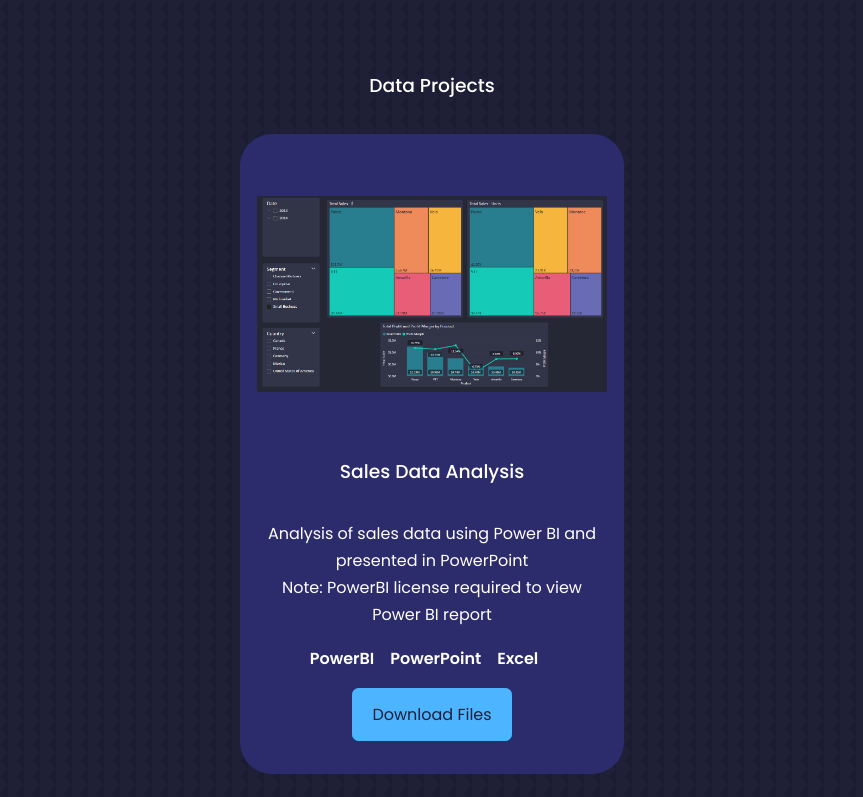
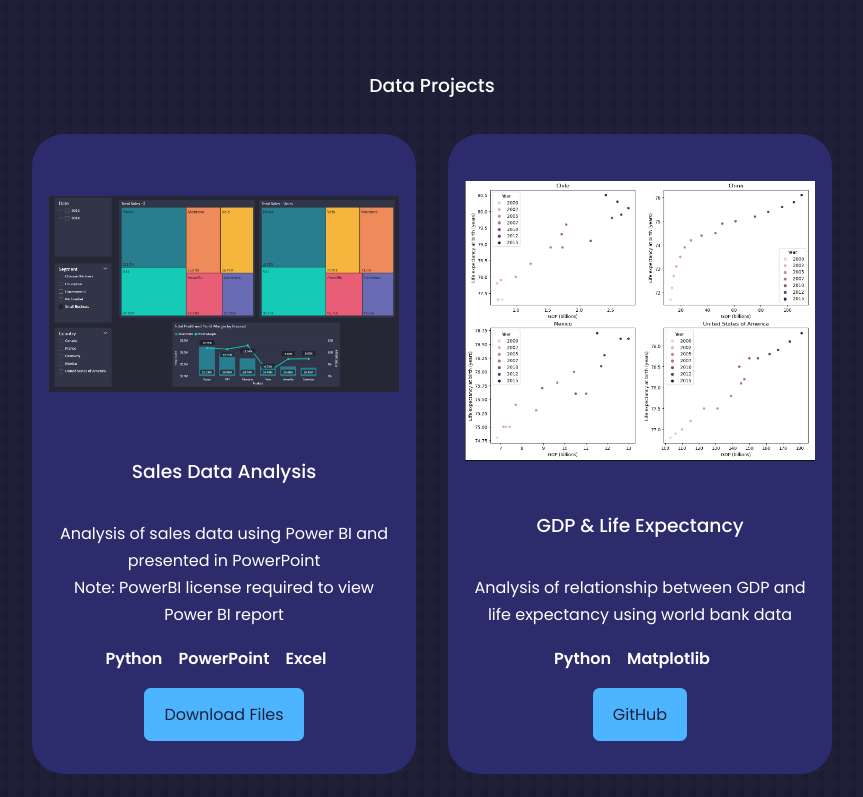
Before and after one commit to YSquid/react-portfolio-website, a React (Create React App) app: page / in a window 1280 px wide. Shown: the part 2783-3580 px from the top of the page, without its empty margins (208-1071 px from the left). Built offline with nearby package versions, Linux system fonts and the light colour scheme.

Commit message:
add gdp project. refactor data projects to include github

```diff
--- a/src/components/header/CTA.jsx
+++ b/src/components/header/CTA.jsx
@@ -1,5 +1,5 @@
 import React from 'react'
-import CV from '../../assets/CV.pdf'
+import CV from '../../assets/cv.pdf'
 
 const CTA = () => {
   return (
--- a/src/components/portfolio/Portfolio.jsx
+++ b/src/components/portfolio/Portfolio.jsx
@@ -2,56 +2,78 @@ import React from "react";
 import "./portfolio.css";
 import redditThumbnail from "../../assets/redditThumbnail.png";
 import mrkCBD from "../../assets/mrkCBD.png";
-import quoteMachine from '../../assets/quoteMachine.png'
-import appointmentPlanner from '../../assets/appointmentPlanner.png'
-import ahmadsEats from '../../assets/ahmadsEats.png'
-import FinancialReport from '../../assets/Financial-Report.zip'
-import salesData from '../../assets/sales-data.png'
+import quoteMachine from "../../assets/quoteMachine.png";
+import appointmentPlanner from "../../assets/appointmentPlanner.png";
+import ahmadsEats from "../../assets/ahmadsEats.png";
+import FinancialReport from "../../assets/Financial-Report.zip";
+import salesData from "../../assets/sales-data.png";
+import gdpLife from "../../assets/gdp_life.png"
 
 const dataProjects = [
   {
-    id: 'dp-ex1',
+    id: "dp-ex1",
     image: salesData,
-    type: 'powerBI',
+    type: "powerBI",
     title: "Sales Data Analysis",
+    report: FinancialReport,
+    description:
+      "Analysis of sales data using Power BI and presented in PowerPoint",
+    tech: ["Python", "PowerPoint", "Excel"],
+  },
+  {
+    id: "dp-gdp",
+    image: gdpLife,
+    github: "https://github.com/YSquid/gdp_life",
+    title: "GDP & Life Expectancy",
     preview: "https://github.com/YSquid/ecomm-client",
-    report: FinancialReport,
-    description: "Analysis of sales data using Power BI and presented in PowerPoint",
-    tech: ["PowerBI",  "PowerPoint", "Excel"],
+    description:
+      "Analysis of relationship between GDP and life expectancy using world bank data",
+    tech: ["Python", "Matplotlib"],
   },
-]
+];
 
 const webProjects = [
   {
-    id: 'wd-eats',
+    id: "wd-eats",
     image: ahmadsEats,
     title: "E-commerce Store",
     github: "https://github.com/YSquid/ecomm-client",
     site: "https://ahmads-eats.netlify.app/",
-    description: "A mock e-commerce store. Features - user registration/authentication, placing orders, and viewing order history.",
-    tech: ["React", "Node.js", "Express.js", "PostgreSQL", "HTML5", "CSS3", "Git/GitHub"],
+    description:
+      "A mock e-commerce store. Features - user registration/authentication, placing orders, and viewing order history.",
+    tech: [
+      "React",
+      "Node.js",
+      "Express.js",
+      "PostgreSQL",
+      "HTML5",
+      "CSS3",
+      "Git/GitHub",
+    ],
   },
 
   {
-    id: 'wd-reddit',
+    id: "wd-reddit",
     image: redditThumbnail,
     title: "Reddit Clone",
     github: "https://github.com/YSquid/reddit-minimal",
     site: "https://ak-reddit-minimal.netlify.app/",
-    description: "A basic functionality Reddit clone built with React and Redux. Utilizes the Reddit JSON API to fetch data from Reddit.",
+    description:
+      "A basic functionality Reddit clone built with React and Redux. Utilizes the Reddit JSON API to fetch data from Reddit.",
     tech: ["React", "Redux", "HTML5", "CSS3", "Git/GitHub", "Google Analytics"],
   },
   {
-    id: 'wd-quote',
+    id: "wd-quote",
     image: quoteMachine,
     title: "Random Quote Machine",
     github: "https://github.com/YSquid/react-quote-machine",
     site: "https://ak-react-quotes.netlify.app/",
-    description: "A web app that fetches random quotes with the option to tweet the quote in one click.",
+    description:
+      "A web app that fetches random quotes with the option to tweet the quote in one click.",
     tech: ["React", "Bootstrap", "HTML5", "CSS3", "Git/GitHub"],
   },
   {
-    id: 'wd-appt',
+    id: "wd-appt",
     image: appointmentPlanner,
     title: "React Appointment Planner",
     github: "https://github.com/YSquid/react-appointment-planner-challenge",
@@ -60,7 +82,7 @@ const webProjects = [
     tech: ["React", "HTML5", "CSS3", "Git/GitHub"],
   },
   {
-    id: 'wd-cbd',
+    id: "wd-cbd",
     image: mrkCBD,
     title: "CBD Brand Landing Page",
     github: "https://github.com/YSquid/mrk-landing",
@@ -77,22 +99,31 @@ const Portfolio = () => {
 
       <h3>Data Projects</h3>
       <div className="container portfolio__container data__projects">
-        {dataProjects.map(({ id, type, image, title, preview ,report, description, tech }) => {
+        {dataProjects.map(
+          ({ id, type, github, image, title, preview, report, description, tech }) => {
             return (
               <article key={id} className="portfolio__item">
+
                 <div className="portfolio__item-img">
+                  <img src={image} alt={title} />
+                </div>
 
-                  <img src={image} alt={title} />
-
-              </div>
                 <h3>{title}</h3>
-              <p className="project__description">{description} {type === "powerBI" ? <p>Note: PowerBI license required to view Power BI report</p> : null}</p>
+                <p className="project__description">
+                  {description}{" "}
+                  {type === "powerBI" ? (
+                    <p>
+                      Note: PowerBI license required to view Power BI report
+                    </p>
+                  ) : null}
+                </p>
                 <ul className="tech">
                   {tech.map((elem) => {
                     return <li className="tech__item">{elem}</li>;
                   })}
                 </ul>
                 <div className="portfolio__item-cta">
+                  {type === "powerBI" ? (
                     <a
                       href={report}
                       className="btn btn-primary"
@@ -101,15 +132,27 @@ const Portfolio = () => {
                     >
                       Download Files
                     </a>
+                  ) : (
+                    <a
+                      href={github}
+                      className="btn btn-primary"
+                      target="_blank"
+                      rel="noreferrer"
+                    >
+                      GitHub
+                    </a>
+                  )}
                 </div>
               </article>
             );
-        })}
+          }
+        )}
       </div>
 
       <h3>Web Development Projects</h3>
       <div className="container portfolio__container web__projects">
-        {webProjects.map(({ id, image, title, github, site, description, tech }) => {
+        {webProjects.map(
+          ({ id, image, title, github, site, description, tech }) => {
             return (
               <article key={id} className="portfolio__item">
                 <div className="portfolio__item-img">
@@ -144,7 +187,8 @@ const Portfolio = () => {
                 </div>
               </article>
             );
-        })}
+          }
+        )}
       </div>
     </section>
   );
```
Also changed, not shown: src/assets/gdp_life.png (added). Lines whose indentation alone changed are shown as unchanged.
